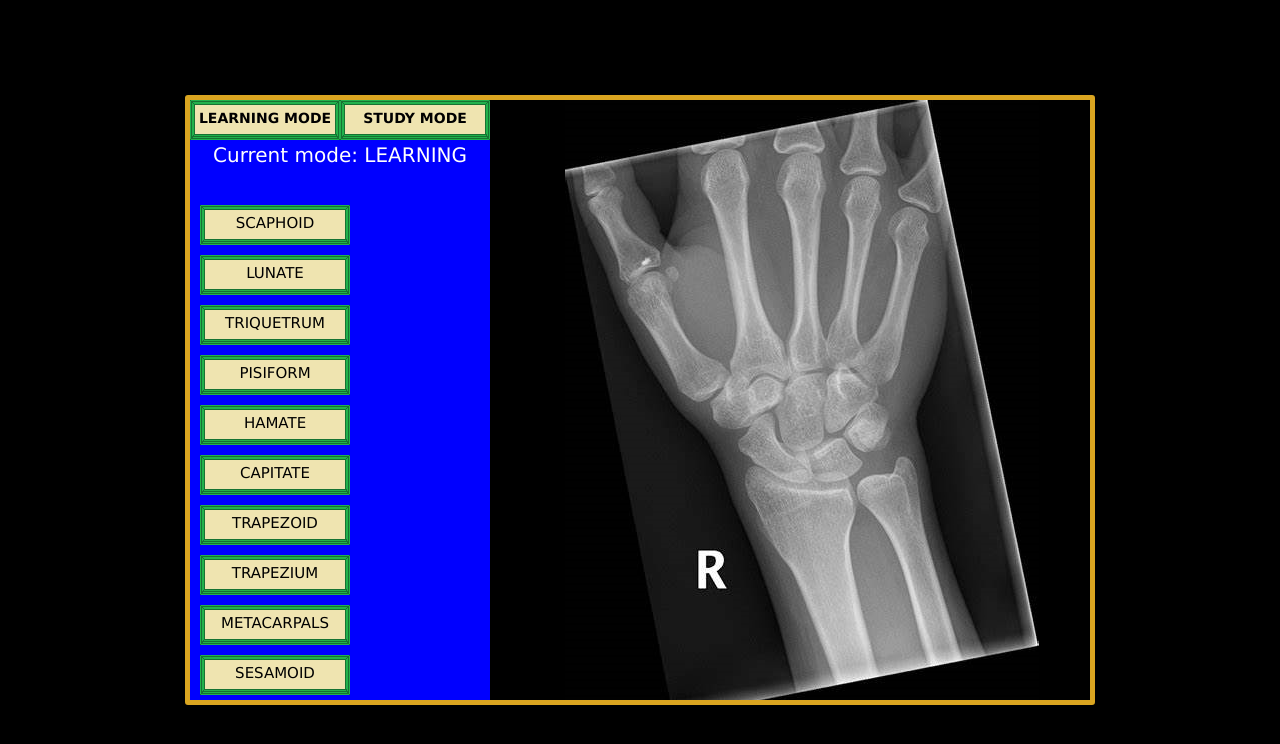
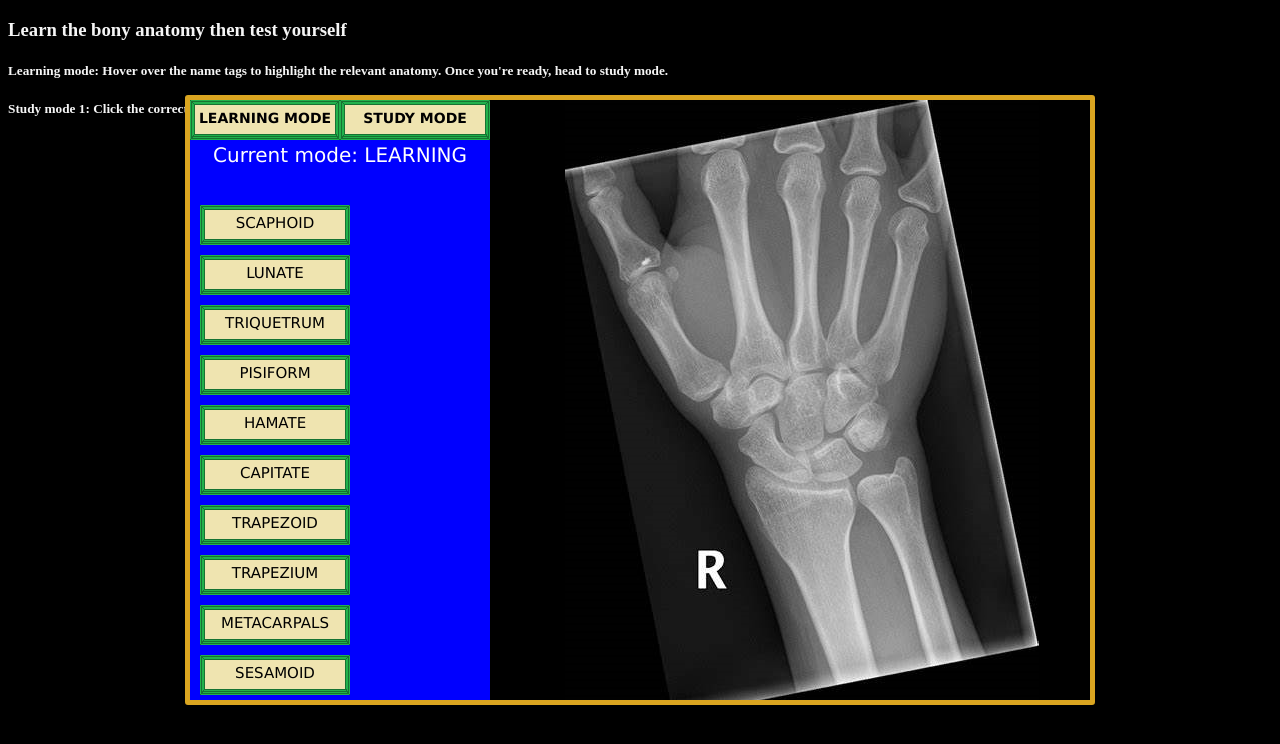
Before and after one commit to lordstanleyfour/lordstanleyfour.github.io, a plain HTML site: page wrist/index.html in a window 1280 px wide. Drawn offline with Linux system fonts and the light colour scheme.

Commit message:
Add files via upload

```diff
--- a/wrist/index.html
+++ b/wrist/index.html
@@ -10,6 +10,10 @@
 	</head>
 
     <body>
+        <h3>Learn the bony anatomy then test yourself</h3>
+        <h5>Learning mode: Hover over the name tags to highlight the relevant anatomy.  Once you're ready, head to study mode.</h5>
+        <h5>Study mode 1: Click the correct anatomy to match the tag presented.  Study mode 2: Click the correct tag to match the anatomy highlighted.</h5>
+        <p></p>
 
         <img id="PAwrist" src="PAwrist.png">
         <img id="PAwristmask" src="PAwristmask.png">
--- a/wrist/style.css
+++ b/wrist/style.css
@@ -1,6 +1,11 @@
 body {
     background:black;
 }
+
+h4, h3, h5, p {
+    color: whitesmoke;
+}
+
 
 #canvas1 {
     position: absolute;
```
